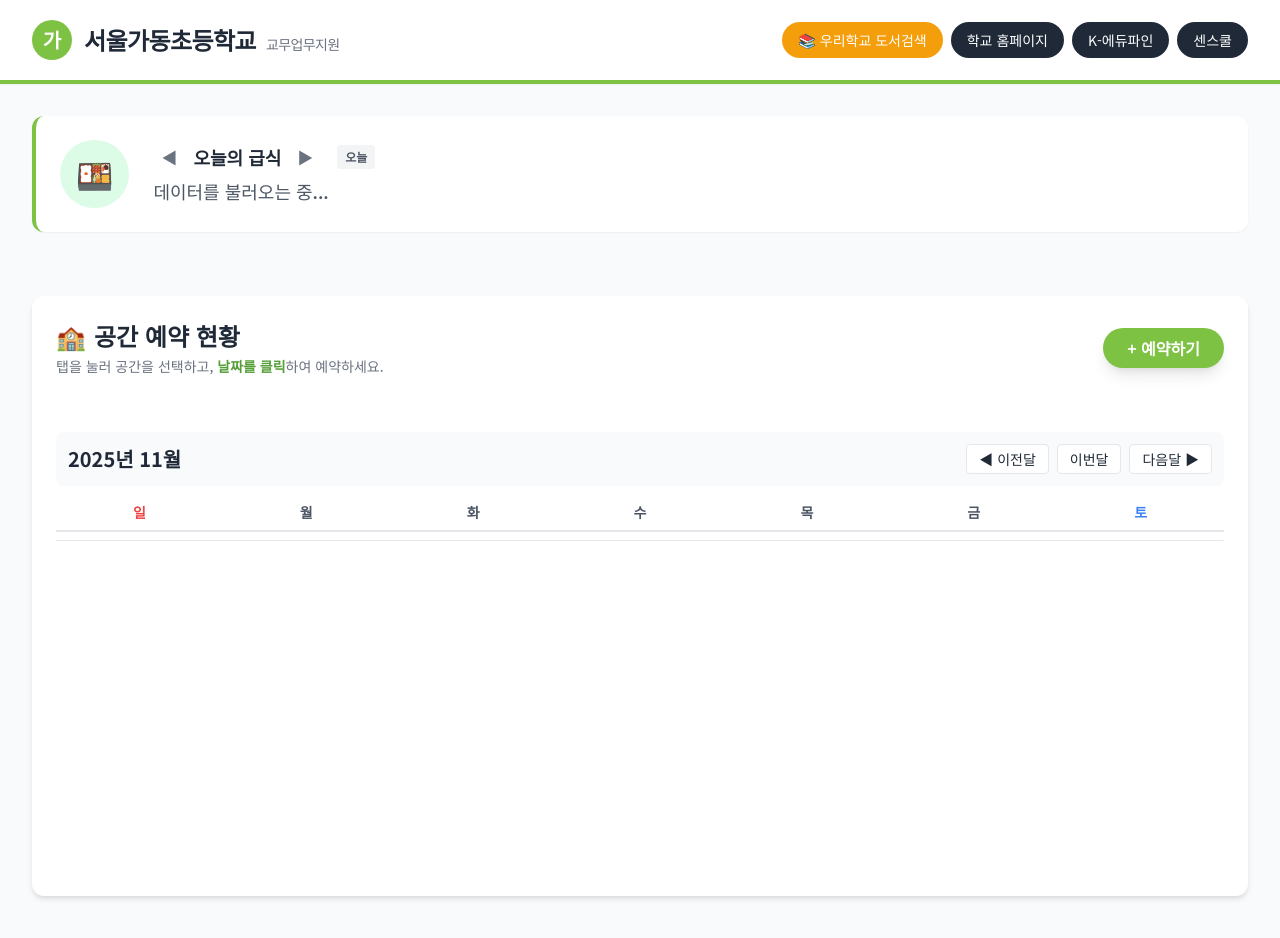
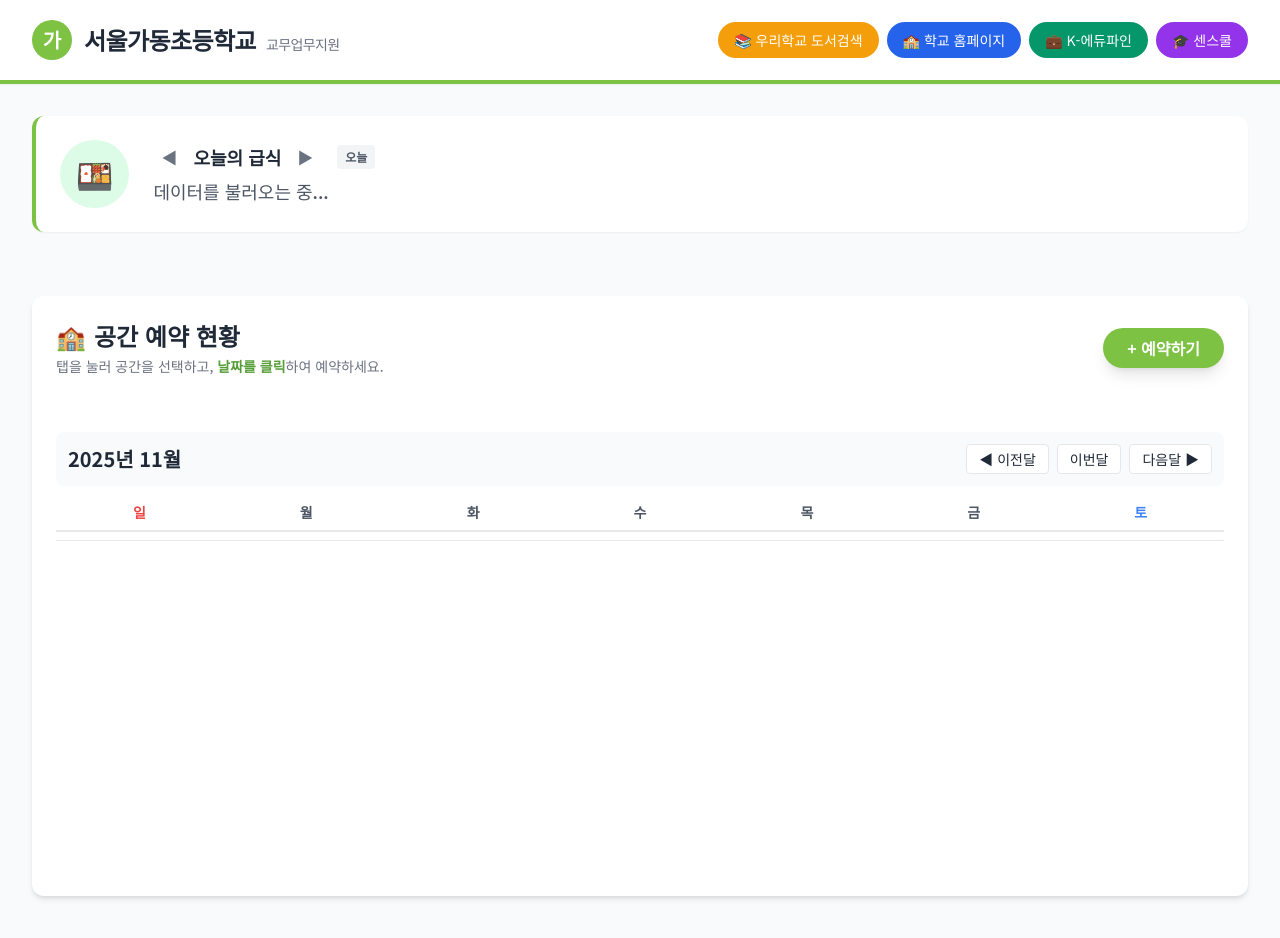
Before and after one commit to Ingyu87/gadongonline, a website: page index.html in a window 1280 px wide. Drawn offline with nearby package versions, Linux system fonts and the light colour scheme; no server answers.

Commit message:
Style header buttons with icons and colors
Made-with: Cursor

```diff
--- a/index.html
+++ b/index.html
@@ -299,14 +299,14 @@ body {
                 <a href="https://read365.edunet.net/PureScreen/SchoolSearch?schoolName=%EC%84%9C%EC%9A%B8%EA%B0%80%EB%8F%99%EC%B4%88%EB%93%B1%ED%95%99%EA%B5%90&provCode=B10&neisCode=B100000897" target="_blank" class="flex items-center gap-2 bg-amber-500 text-white px-4 py-2 rounded-full text-sm hover:bg-amber-600 transition">
                     <span>📚 우리학교 도서검색</span>
                 </a>
-                <a href="https://gadong.sen.es.kr" target="_blank" class="flex items-center gap-2 bg-gray-800 text-white px-4 py-2 rounded-full text-sm hover:bg-black transition">
-                    <span>학교 홈페이지</span>
+                <a href="https://gadong.sen.es.kr" target="_blank" class="flex items-center gap-2 bg-blue-600 text-white px-4 py-2 rounded-full text-sm hover:bg-blue-700 transition">
+                    <span>🏫 학교 홈페이지</span>
                 </a>
-                <a href="https://sen.eduptl.kr/bpm_lgn_lg00_001.do?noEpSession" target="_blank" class="flex items-center gap-2 bg-gray-800 text-white px-4 py-2 rounded-full text-sm hover:bg-black transition">
-                    <span>K-에듀파인</span>
+                <a href="https://sen.eduptl.kr/bpm_lgn_lg00_001.do?noEpSession" target="_blank" class="flex items-center gap-2 bg-emerald-600 text-white px-4 py-2 rounded-full text-sm hover:bg-emerald-700 transition">
+                    <span>💼 K-에듀파인</span>
                 </a>
-                <a href="https://senedu.kr" target="_blank" class="flex items-center gap-2 bg-gray-800 text-white px-4 py-2 rounded-full text-sm hover:bg-black transition">
-                    <span>센스쿨</span>
+                <a href="https://senedu.kr" target="_blank" class="flex items-center gap-2 bg-purple-600 text-white px-4 py-2 rounded-full text-sm hover:bg-purple-700 transition">
+                    <span>🎓 센스쿨</span>
                 </a>
             </div>
         </div>
```
